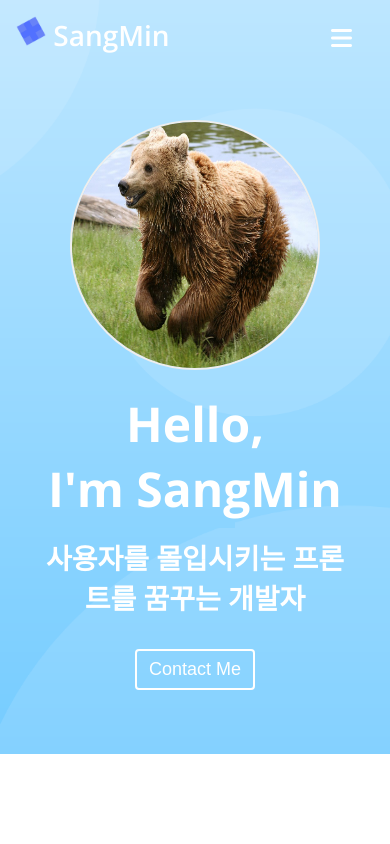
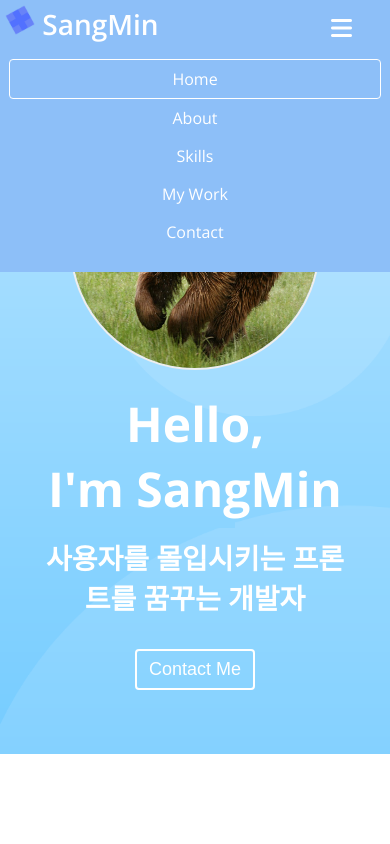
Before and after one commit to SangMin-Code/Portfolio, a plain HTML site: page my.html in a window 390 px wide. Both pictures are taken after a click on the button 341 px from the left and 39 px from the top of the page. Shown: the top 844 px of the page. Drawn offline with nearby package versions, Linux system fonts and the light colour scheme.

Commit message:
js toggle btn

```diff
--- a/main.js
+++ b/main.js
@@ -16,7 +16,7 @@ document.addEventListener('scroll', (e) => {
 });
 
 // When navbarMenu cilicked scroll to each menu section
-const navbarMenu = document.querySelector('ul.navbar__menu');
+const navbarMenu = document.querySelector('.navbar__menu');
 navbarMenu.addEventListener('click', (e) => {
 	const target = e.target;
 	if (target.classList.contains('navbar__menu__item')) {
@@ -118,3 +118,17 @@ category.addEventListener('click', (e) => {
 		projectContainer.classList.remove('invisible');
 	}, 300);
 });
+
+//click navbar__toggle-btn, show nav menu
+
+const navbarToggleBtn = document.querySelector('.navbar__toggle-btn');
+const navbarContainer = document.querySelector('.navbar__menu__container');
+
+navbarToggleBtn.addEventListener('click', () => {
+	if (!navBar.classList.contains('onscroll')) {
+		navBar.classList.add('onscroll');
+	}
+
+	navbarContainer.classList.toggle('visible');
+	navbarMenu.classList.toggle('visible');
+});
--- a/my.html
+++ b/my.html
@@ -23,7 +23,7 @@
         </i>
         <a href="#">SangMin</a>
         </div>
-        <div class="navbar__menu">
+        <div class="navbar__menu__container">
             <ul class="navbar__menu">
                 <li class="navbar__menu__item active" data-section="#home">Home</li>
                 <li class="navbar__menu__item" data-section="#about">About</li>
--- a/style.css
+++ b/style.css
@@ -134,7 +134,7 @@ p {
 
 .navbar__toggle-btn {
 	position: absolute;
-	top: 24px;
+	top: 14px;
 	right: 32px;
 	font-size: 24px;
 	color: var(--color-white);
@@ -544,11 +544,25 @@ p {
 		flex-direction: column;
 		align-items: flex-start;
 	}
+	.navbar__menu__container {
+		width: 100%;
+		transform: translateY(-300px);
+		transition: all var(--animation-duration) ease-out;
+		opacity: 0;
+	}
+	.navbar__menu__container.visible {
+		transform: translateY(0px);
+		opacity: 1;
+	}
 	.navbar__menu {
+		background-color: var(--color-blue);
 		flex-direction: column;
 		text-align: center;
 		width: 100%;
 		display: none;
+	}
+	.navbar__menu.visible {
+		display: block;
 	}
 	.about__majors {
 		flex-direction: column;
```
